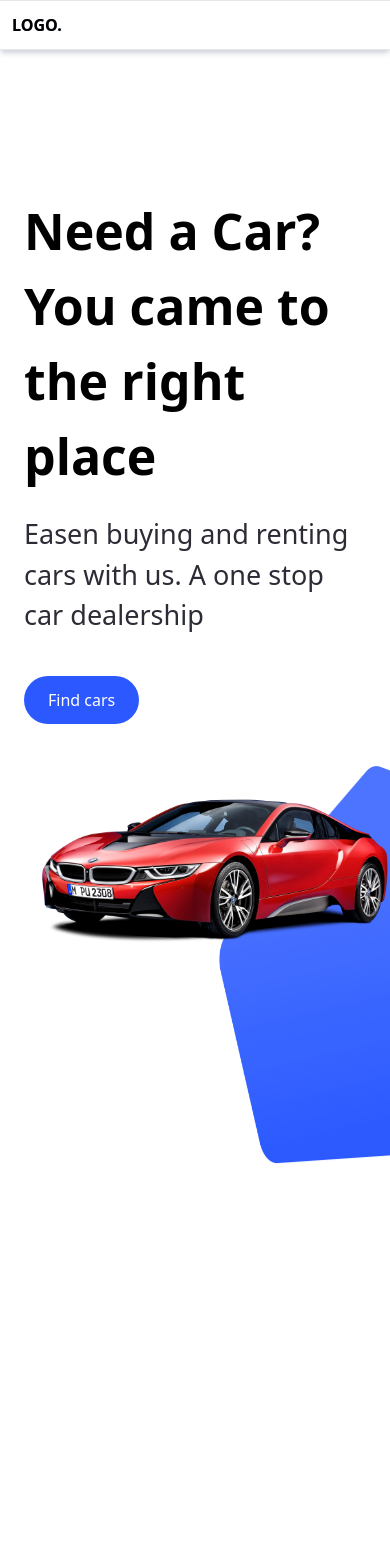
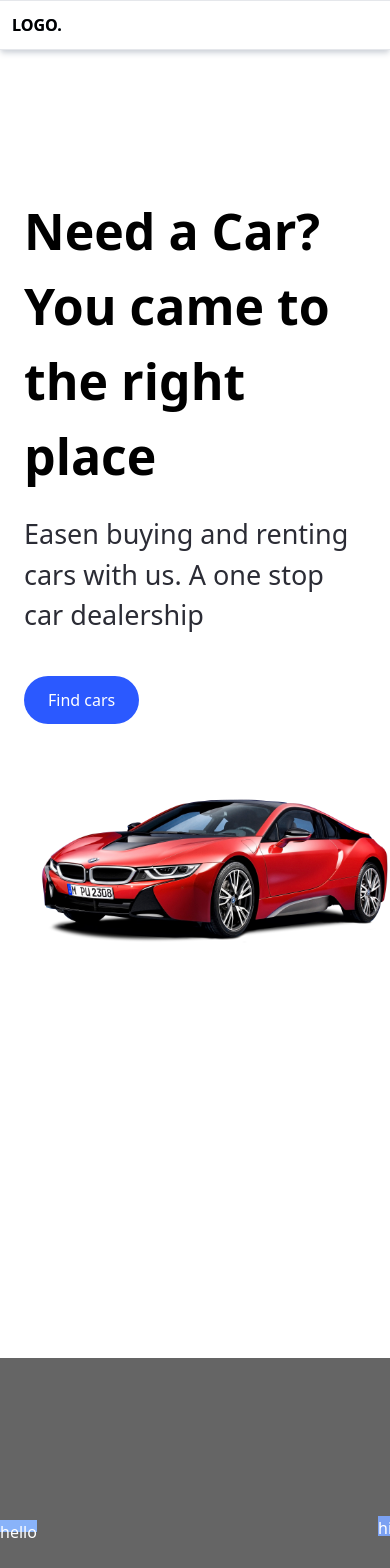
Before and after one commit to Nathami-n/carGo, a React (Vite) app: page / in a window 390 px wide. Shown: the top 1568 px of the page. Before the commit the page ends 1168 px from the top, so only its background shows below. Built offline with nearby package versions, Linux system fonts and the light colour scheme.

Commit message:
added the footer section and axios

```diff
--- a/package.json
+++ b/package.json
@@ -11,6 +11,7 @@
   },
   "dependencies": {
     "autoprefixer": "^10.4.17",
+    "axios": "^1.6.5",
     "postcss": "^8.4.33",
     "react": "^18.2.0",
     "react-dom": "^18.2.0",
--- a/src/App.jsx
+++ b/src/App.jsx
@@ -1,11 +1,12 @@
 import React from 'react'
-import {Header, Body} from './components'
+import {Header, Body, Footer} from './components'
 
 const App = () => {
   return (
  <main className='min-h-full overflow-hidden'>
   <Header/>
   <Body/>
+  <Footer/>
 
  </main>
   )
--- a/src/components/Body.jsx
+++ b/src/components/Body.jsx
@@ -15,7 +15,6 @@ const Body = () => {
         <div className='hero__image-container'>
             <div className='hero__image'>
                 <img src="/public/3-2-car-free-download-png.png" alt="hero image" className='object-contain'/>
-                <div className='hero__image-overlay'/>
             </div>
         </div>
     </section>
--- /dev/null
+++ b/src/components/Footer.jsx
@@ -0,0 +1,13 @@
+import React from 'react'
+
+const Footer = () => {
+  return (
+ <footer className='w-full h-[40vh] bg-black opacity-60 flex justify-between items-center text-white'>
+    <div className='w-34 h-3 bg-blue-500'> hello</div>
+    <div className='w-3 h-5 bg-blue-600'> hi</div>
+
+ </footer>
+  )
+}
+
+export default Footer
--- a/src/components/index.jsx
+++ b/src/components/index.jsx
@@ -1,3 +1,4 @@
 export {default as Header} from './Header'
 export {default as Body} from './Body'
 export {default as CustomButton} from './CustomButton'
+export {default as Footer} from './Footer'
--- a/src/index.css
+++ b/src/index.css
@@ -3,7 +3,7 @@
 @tailwind utilities;
 
 * {
-  margin: 0;
+  margin:0;
   padding: 0;
   box-sizing: border-box;
 }
@@ -12,11 +12,11 @@
   }
 
   .hero__title {
-  @apply 2xl:text-[72px] sm:text-[64px] text-[50px] font-extrabold;
+    @apply 2xl:text-[72px] sm:text-[64px] text-[50px] font-extrabold
   }
 
   .hero__subtitle {
-  @apply text-[27px] text-black-100 mt-5;
+    @apply text-[27px] text-black-100 mt-5
   }
 
   .custom-btn {
@@ -24,12 +24,8 @@
   }
 
   .hero__image-container {
-  @apply xl:flex-[1.5] flex justify-end w-full xl:h-[90%] xl:mt-40;
+    @apply xl:flex-[1.5] flex justify-end w-full xl:h-screen xl:mt-36
   }
   .hero__image {
-  @apply relative md:w-[70%] xl:w-full w-[90%] xl:h-full h-[400px] z-0;
+    @apply relative xl:w-full w-[90%] xl:h-full h-[590px] z-0
   }
-
-.hero__image-overlay {
-  @apply absolute  -top-1  xl:mt-[38px] xl:-right-1/2 -right-1/2 bg-hero-bg bg-repeat-round -z-10 w-full xl:h-[90%] h-[400px] overflow-hidden;
-}
```
Also changed, not shown: 1 other file (tests, documents, lock files or other folders). Lines whose indentation alone changed are shown as unchanged.
